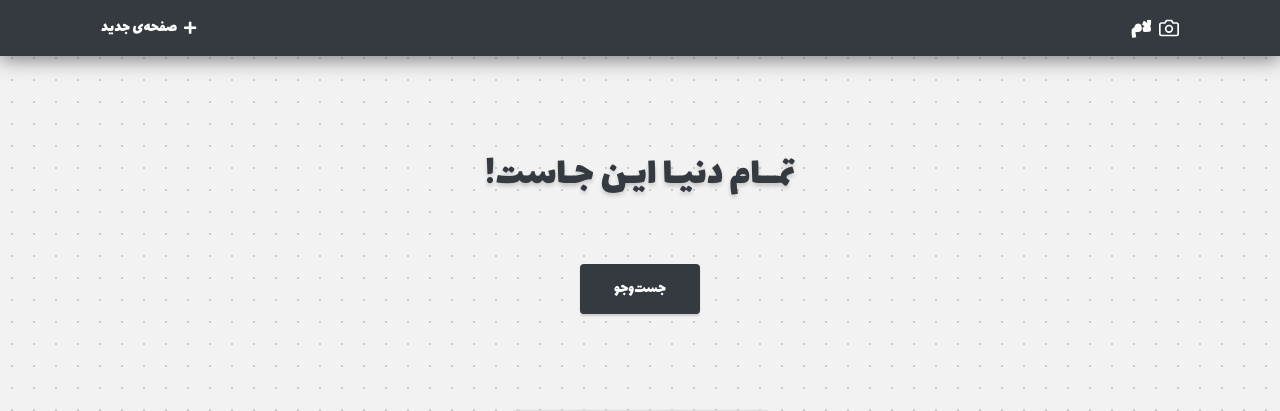
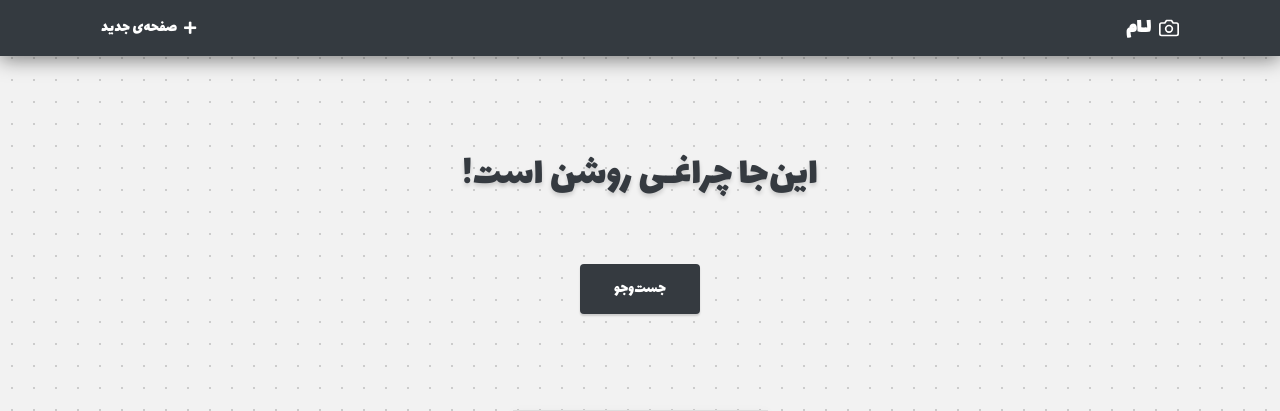
Before and after one commit to mrouhi13/laum, a Django app: template webapp/templates/webapp/index.html in a window 1280 px wide. Shown: the top 411 px of the page. Run offline with Django 3.2, Linux system fonts and the light colour scheme; the template is opened without the code that fills it: most values are stand-ins (such as "Sample title", 1, 10 or a date in 2020); some libraries are stand-ins or nearby versions.

Commit message:
Change header and index font to Lalehzar and change type styling

```diff
--- a/webapp/admin.py
+++ b/webapp/admin.py
@@ -43,6 +43,6 @@
 admin.site.register(Tag, TagAdmin)
 admin.site.unregister(Group)
 
-admin.site.site_header = 'مدیریت لام'
-admin.site.site_title = 'مدیریت لام'
-admin.site.index_title = 'مدیریت لام'
+admin.site.site_header = 'مدیریت لـامـ'
+admin.site.site_title = 'مدیریت لـامـ'
+admin.site.index_title = 'مدیریت لـامـ'
--- a/webapp/templates/webapp/includes/footer.html
+++ b/webapp/templates/webapp/includes/footer.html
@@ -9,7 +9,7 @@
             </div>
             <div class="col-sm-8 col-md-9 col-lg-10 mt-4">
                 <div class="text-right license-text">
-                    <p>لام تحت مجوز <a href="https://creativecommons.org/licenses/by/4.0/" target="_blank"> Creative
+                    <p>لـام تحت مجوز <a href="https://creativecommons.org/licenses/by/4.0/" target="_blank"> Creative
                         Commons
                         Attribution 4.0
                         International license</a> فعالیت می‌کند، به جز
--- a/webapp/templates/webapp/includes/header.html
+++ b/webapp/templates/webapp/includes/header.html
@@ -8,7 +8,7 @@
                     <path d="M23 19a2 2 0 0 1-2 2H3a2 2 0 0 1-2-2V8a2 2 0 0 1 2-2h4l2-3h6l2 3h4a2 2 0 0 1 2 2z"></path>
                     <circle cx="12" cy="13" r="4"></circle>
                 </svg>
-                <strong>لام</strong>
+                <strong>لـام</strong>
             </a>
             <a class="nav-link text-right" style="cursor: pointer;color: #fff" data-toggle="modal"
                data-target="#newPageModal">
--- a/webapp/templates/webapp/includes/search.html
+++ b/webapp/templates/webapp/includes/search.html
@@ -1,7 +1,7 @@
 {% load widget_tweaks %}
 <section class="jumbotron text-center">
     <div class="container">
-        <h1 class="jumbotron-heading mb-5">تمــام دنیـا ایـن‌ جـاست!</h1>
+        <h1 class="jumbotron-heading mb-5">این‌جا چراغـی روشن است!</h1>
         <form id="searchForm" class="my-2 my-lg-0" action="{% url 'webapp:list' %}" method="get" autocomplete="off"
               novalidate>
             <div class="form-group">
```
